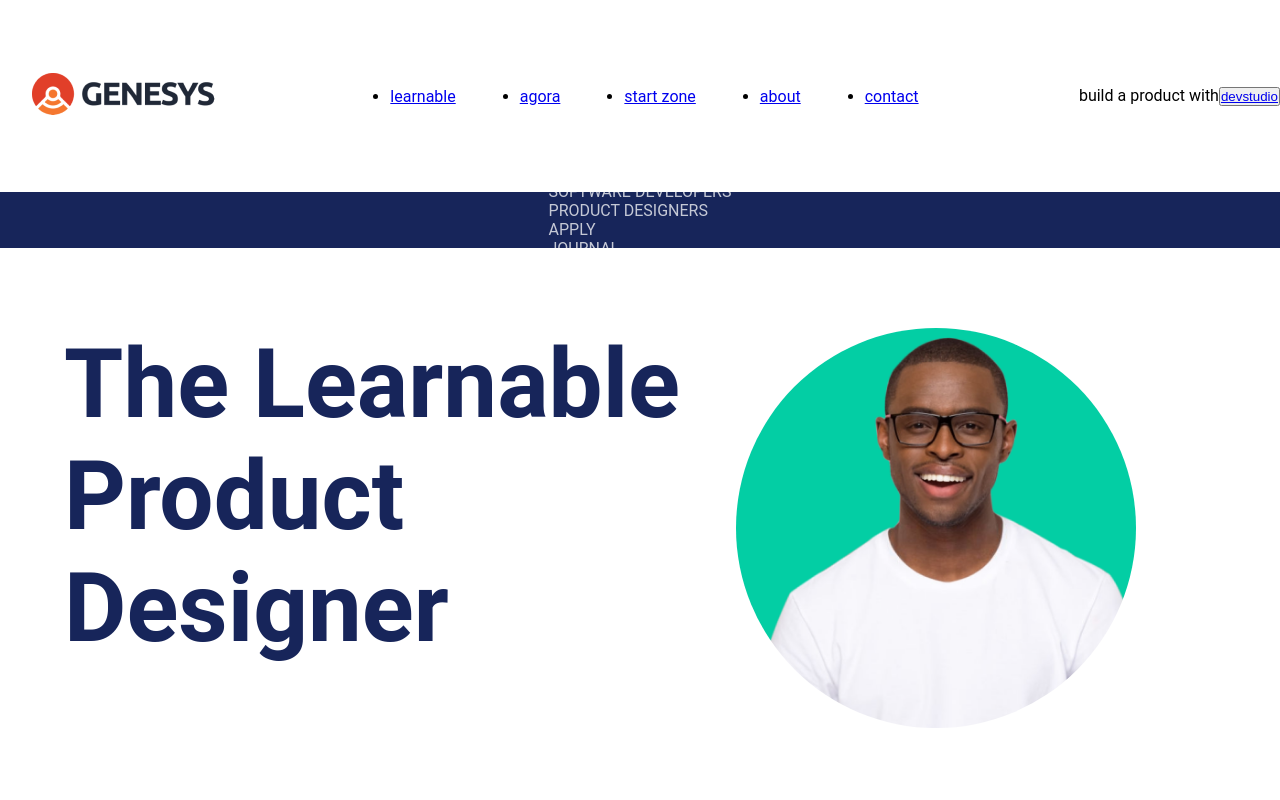
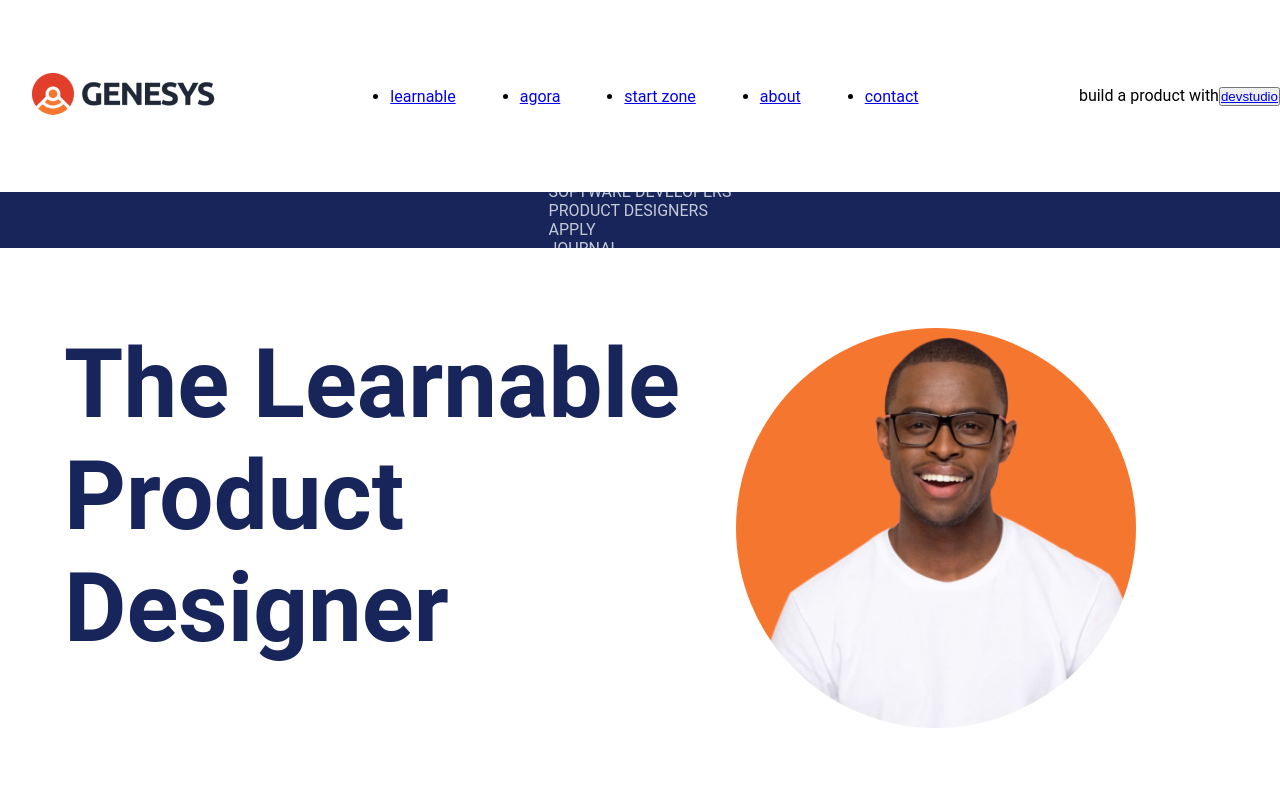
Before and after one commit to maduiep/learnableApp2020, a React (Create React App) app: page / in a window 1280 px wide. Shown: the top 800 px of the page. Built offline with nearby package versions, Linux system fonts and the light colour scheme.

Commit message:
modifyng exixiting pages

```diff
--- a/src/components/section/SoftDesign/SoftDesign.jsx
+++ b/src/components/section/SoftDesign/SoftDesign.jsx
@@ -7,7 +7,7 @@ const SoftDesign = () => {
         <section className="learnable__softdesign--d">
           <div className="softdesign__content-1">
            <h1>The Learnable <br/> Product <br/> Designer</h1>
-           <div className="content--img"></div>
+           <div className="content--img--d"></div>
           </div>
           <div className="softdesign__content-2">
            <p>
--- a/src/index.css
+++ b/src/index.css
@@ -1165,7 +1165,7 @@ header li {
 }
 
 /* Subscribe */
-.learnable__subscribe {
+.genesys__subscribe--section {
   width: 100%;
   height: 19rem;
   background-color: var(--saffron-bg-color);
@@ -1224,6 +1224,7 @@ hr {
   border-radius: 0.5rem;
   text-transform: uppercase;
 }
+
 
 /* Footer styles  */
 
@@ -1305,6 +1306,59 @@ hr {
   padding-left: 1.5rem;
 }
 
+/* .genesys__subscribe--section {
+ background-color: var(--cbGreen-bg-color);
+ display: flex;
+ height: 25rem;
+}
+
+.subscribe--arrow-img {
+ width: 10%;
+ height: 100%;
+ background-color: var(--main-bg-color);
+ background-image: url('/img/arrow-up.png');
+ background-repeat: no-repeat, repeat;
+ background-position: center;
+}
+
+.subscribe--text-content {
+  display: flex;
+  justify-content: space-around;
+  align-items: center;
+}
+
+.subscribe--text {
+  margin-left: 5rem;
+  font-size: 2rem;
+  font-weight: bold;
+}
+
+.subscribe--email-vpp {
+  margin-left: 15rem;
+  font-size: 1.3rem;
+}
+
+.email-add, .vpp {
+  padding-bottom: 1rem;
+  padding-top: 1rem;
+}
+
+hr {
+  width: 20rem;
+  color: var(--gunMetalbg-bg-color) !important;
+}
+
+.subscribe__button {
+  margin-left: 10rem;
+}
+
+.subscribe--btn {
+  padding: .5rem;
+  background: none;
+  border-radius: .5rem;
+  text-transform: uppercase;
+} */
+
 /* Developer Page Styles */
 .learnable__softdesign {
   width: 100%;
@@ -1335,6 +1389,16 @@ hr {
   background-image: url("/img/cohort.png");
   background-size: cover;
   background-color: var(--cbGreen-bg-color);
+}
+
+.content--img--d {
+  height: 25rem;
+  width: 25rem;
+  border-radius: 50%;
+  margin-right: 5rem;
+  background-image: url("/img/cohort.png");
+  background-size: cover;
+  background-color: var(--vividTang-bg-color);
 }
 
 .softdesign__content-2 {
@@ -1396,7 +1460,6 @@ hr {
   margin-top: 15rem;
   background-image: url("/img/design.png");
   background-size: cover;
-  background-color: var(--cbGreen-bg-color);
 }
 .learnable__softdesign--d {
   width: 100%;
```
